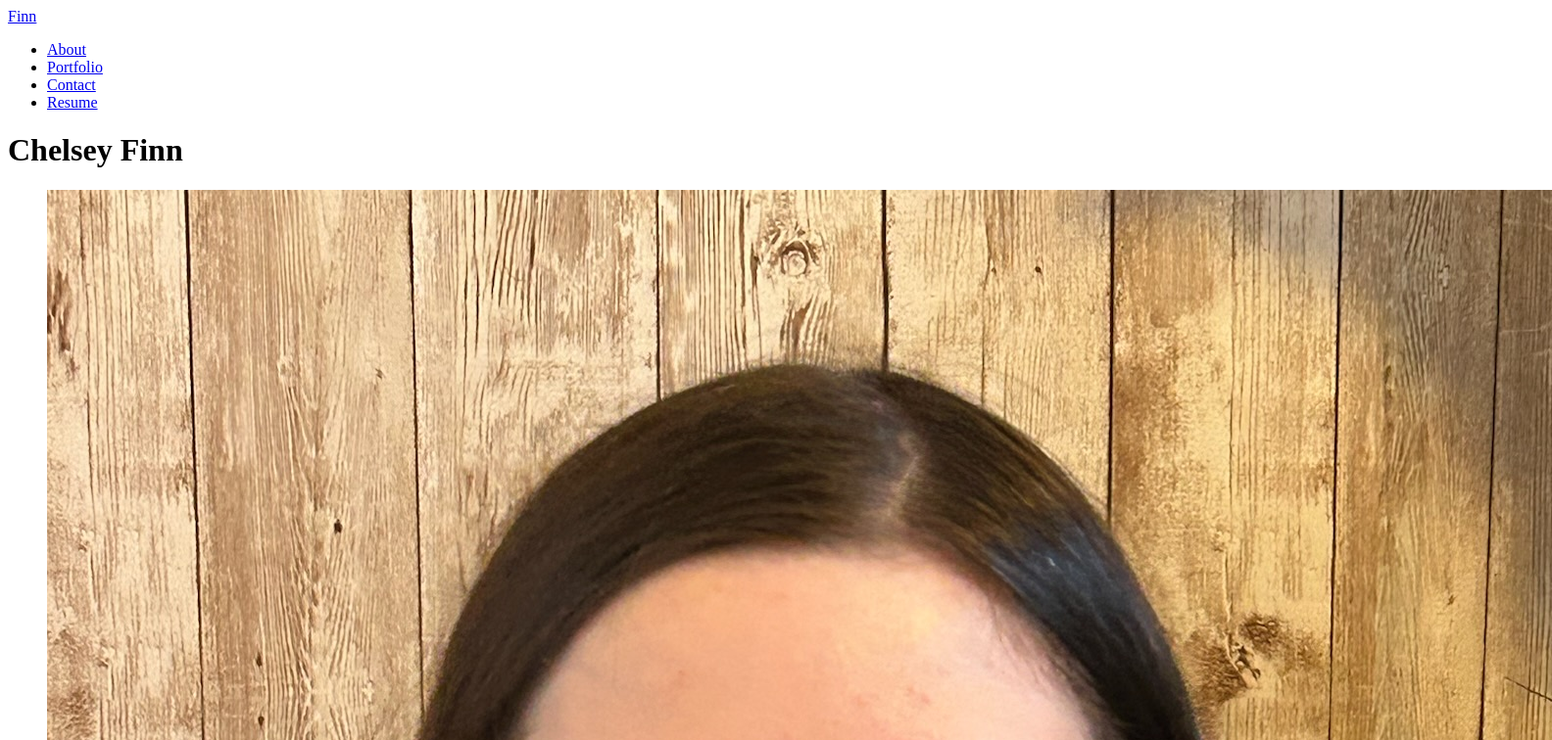
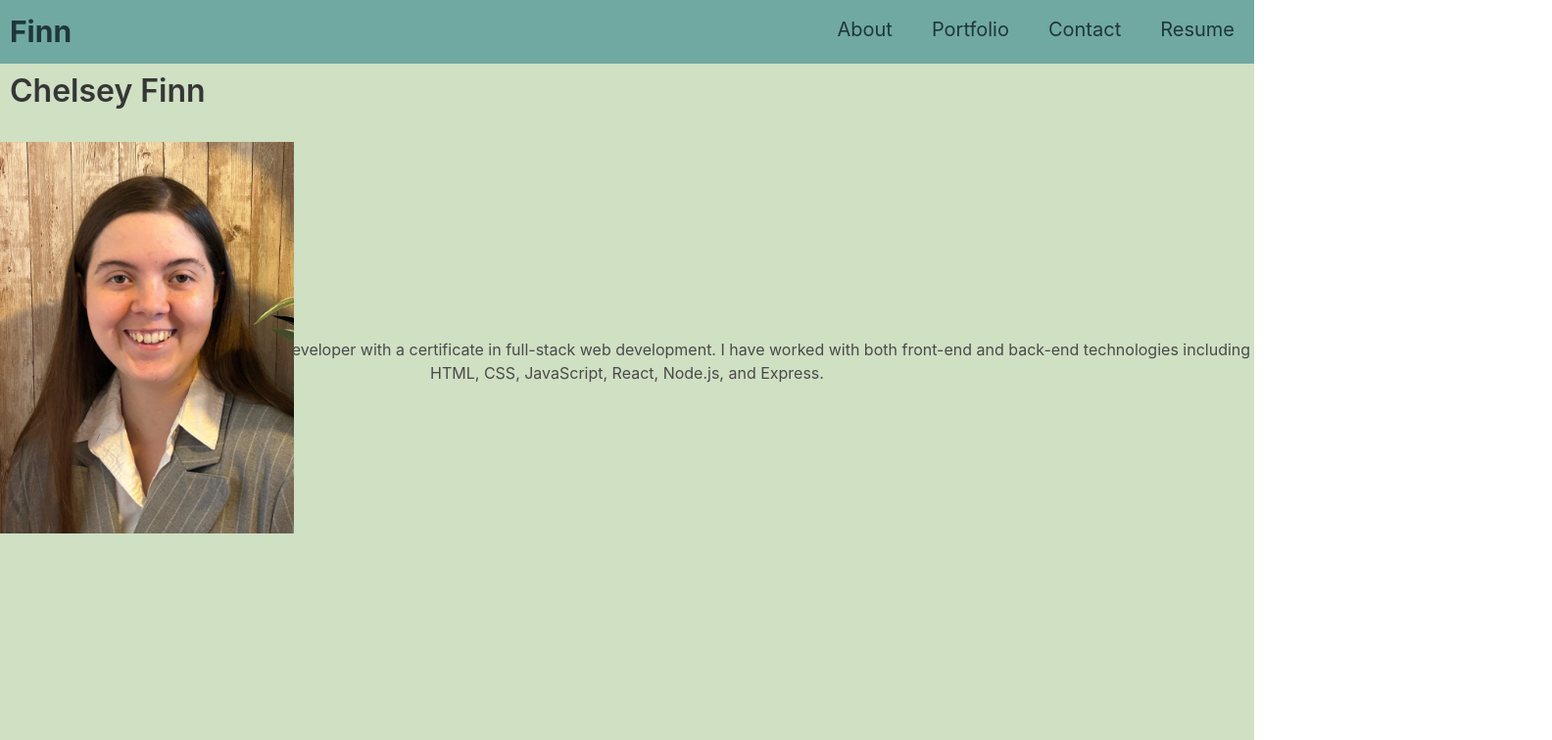
Before and after one commit to cfinn7789/Portfolio, a React (Vite) app: page /About in a window 1280 px wide. Shown: the top 756 px of the page at 98% size, 1584 px wide, since content can reach past the window. Built offline with nearby package versions, Linux system fonts and the light colour scheme.

Commit message:
added bulma

```diff
--- a/package.json
+++ b/package.json
@@ -11,6 +11,7 @@
     "preview": "vite preview"
   },
   "dependencies": {
+    "bulma": "^0.9.4",
     "@fortawesome/fontawesome-svg-core": "^6.5.0",
     "@fortawesome/free-brands-svg-icons": "^6.5.0",
     "@fortawesome/free-solid-svg-icons": "^6.5.0",
--- a/src/App.css
+++ b/src/App.css
@@ -0,0 +1,109 @@
+/* #root {
+  max-width: 1280px;
+  margin: 0 auto;
+  padding: 2rem;
+  text-align: center;
+} */
+
+:root {
+    --tea-green: #CFE0C3;
+    --cambridge: #9EC1A3;
+    --verdigris: #70A9A1;
+    --cerulean: #40798C;
+    --gunmetal: #1F363D;
+  }
+
+  /* .homepage {
+    background-image: url('../images/image.jpg');
+    background-size: cover;
+    background-repeat: no-repeat;
+  } */
+
+  html {
+    height: 100%;
+  }
+
+  body {
+    min-height: 100%;
+    position: relative;
+    background-color: var(--tea-green);
+  }
+
+  .banner-image {
+    display: flex;
+    justify-content: space-between;
+    background-color: var(--verdigris);
+  }
+
+  .navbar-brand {
+    font-size: 30px;
+    padding: 10px;
+    font-weight: bold;
+  }
+
+  h1 {
+    color: var(--gunmetal);
+    padding: 10px;
+  }
+
+  .links {
+    position: relative;
+    text-align: center;
+    margin-top: 15px;
+  }
+
+  .link {
+    display: inline;
+    font-size: 20px;
+    padding: 20px;
+    text-decoration: none;
+  }
+
+  a {
+    cursor: pointer;
+    color: var(--gunmetal);
+  }
+
+  .home-bio {
+    text-align: center;
+  }
+
+  p {
+    text-align: center;
+  }
+
+  .foot {
+    display: flex;
+    margin-top: 20px;
+    justify-content: center;
+    background-color: var(--cambridge);
+  }
+
+  li {
+    display: inline;
+    padding: 0px 20px;
+    text-decoration: none;
+    font-size: 20px;
+  }
+
+  .image {
+    width: 300px;
+    height: 200px;
+  }
+
+  .contact {
+    display: flex;
+    width: auto;
+    background-color: var(--cambridge);
+    margin: 50px 300px 75px 300px;
+    padding: 20px;
+  }
+
+  .contact-form {
+    padding: 20px;
+  }
+
+  .contact-info {
+    margin-left: 70px;
+    align-items: center;
+  }
--- a/src/components/Header.jsx
+++ b/src/components/Header.jsx
@@ -6,7 +6,7 @@ function Header() {
 
   return (
     <div className="banner-image">
-      <nav>
+      <nav className="navbar-brand">
         <Link to="/">Finn</Link>
       </nav>
         <Navigation />
--- a/src/components/Navigation.jsx
+++ b/src/components/Navigation.jsx
@@ -8,7 +8,7 @@ function Navigation() {
   };
 
   return (
-    <ul className="links">
+    <ul className="links justify-content-end">
       <li className="link">
         <Link
           to="/About"
--- a/src/main.jsx
+++ b/src/main.jsx
@@ -1,6 +1,7 @@
 import ReactDOM from 'react-dom/client'
 import { createBrowserRouter, RouterProvider } from 'react-router-dom';
 
+import 'bulma/css/bulma.css'
 import './App.css';
 
 import App from './App';
--- a/src/pages/About.jsx
+++ b/src/pages/About.jsx
@@ -4,7 +4,7 @@ export default function About() {
     return (
       <div>
         <h1 className="title">Chelsey Finn</h1>
-          <figure class="profile">
+          <figure class="image">
             <img src={me}></img>
           </figure>
         <p>
```
Also changed, not shown: 1 other file (tests, documents, lock files or other folders).
